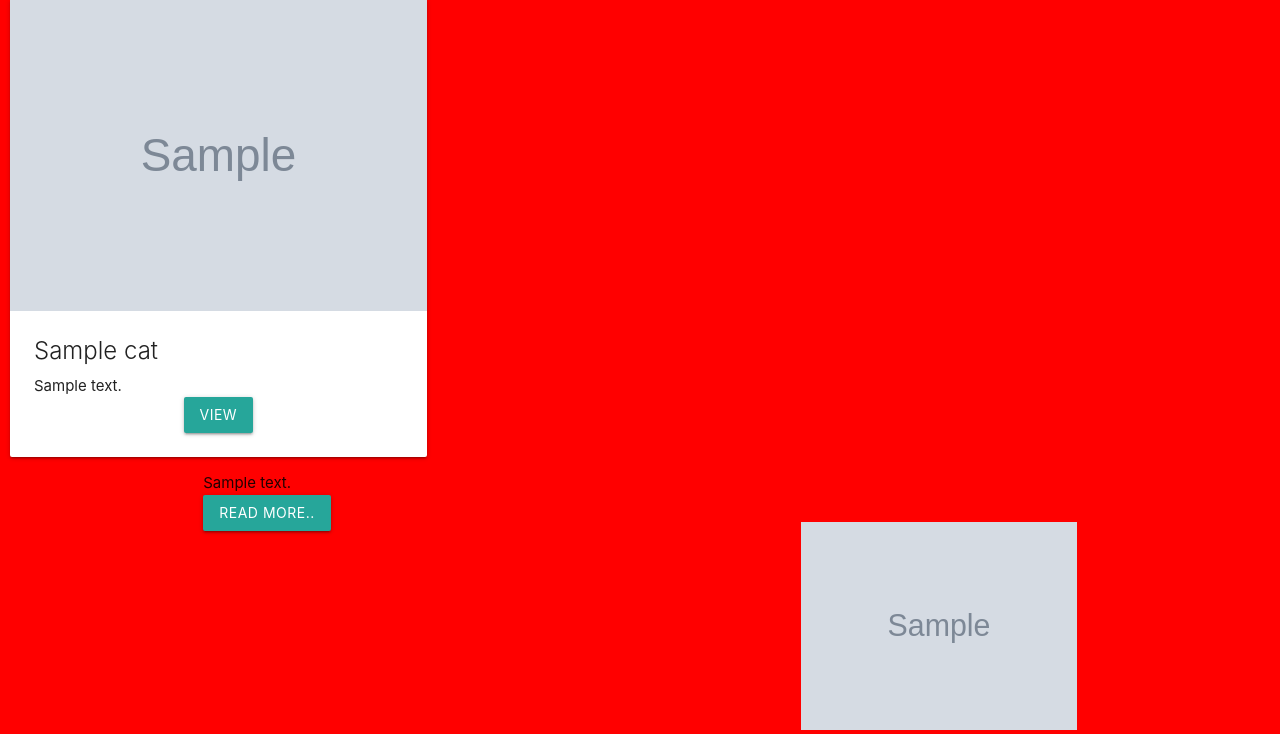
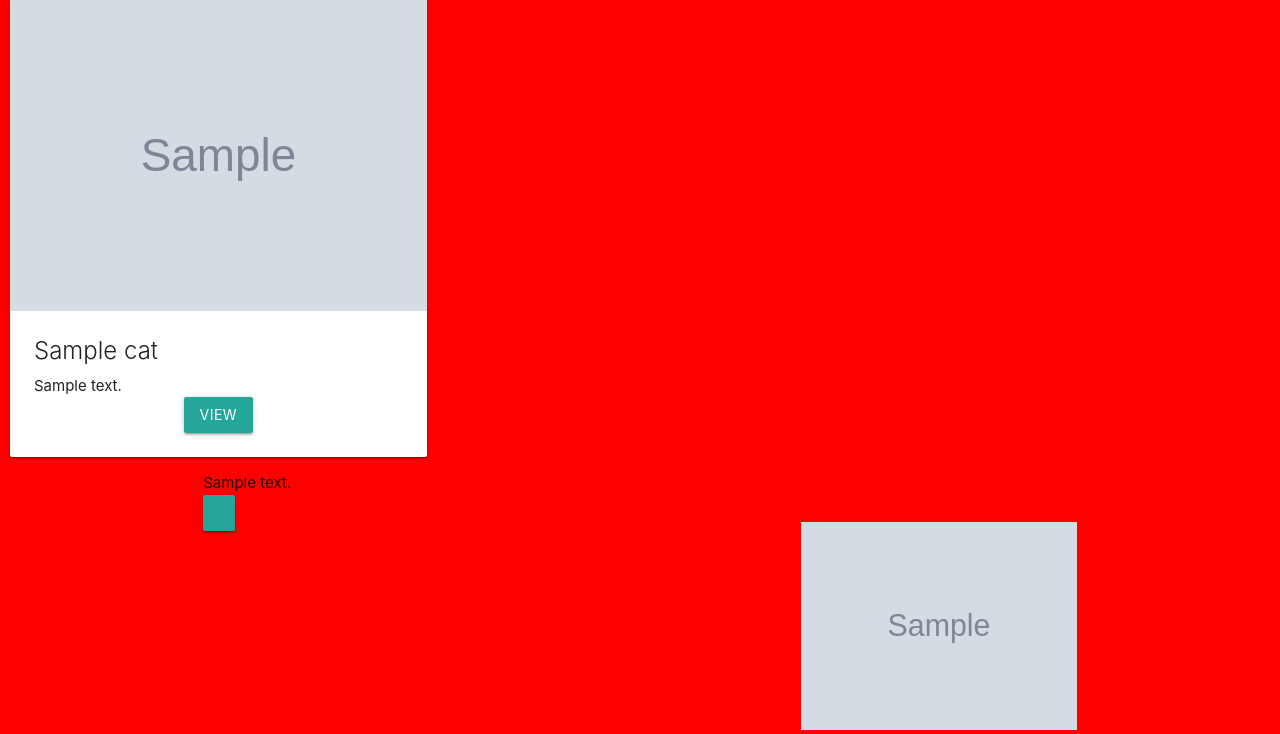
Before and after one commit to fjankit/my-dajngo-blog, a Django app: template home/templates/home.html in a window 1280 px wide. Shown: the part 73-807 px from the top of the page. Run offline with Django 4.2, Linux system fonts and the light colour scheme; the template is opened without the code that fills it: most values are stand-ins (such as "Sample title", 1, 10 or a date in 2020); grey boxes marked "Sample" are stand-in pictures; some libraries are stand-ins or nearby versions.

Commit message:
Update home.html

```diff
--- a/home/templates/home.html
+++ b/home/templates/home.html
@@ -1,6 +1,6 @@
 {%extends 'base.html' %}
 
-{%block title%} Welcome to IBLOGS {%endblock%}
+{%block title%} Welcome to Blogs {%endblock%}
 
 {%block content%}
 
@@ -61,7 +61,7 @@
 
                     {{p.content |truncatewords:60 | safe}}
                     <div class="mt20">
-                        <a href="/blog/{{p.url}}" class="btn  bg-primary ">Read More..</a>
+                        <a href="/blog/{{p.url}}" class="btn  bg-primary "></a>
                     </div>
                 </div>
 
```
